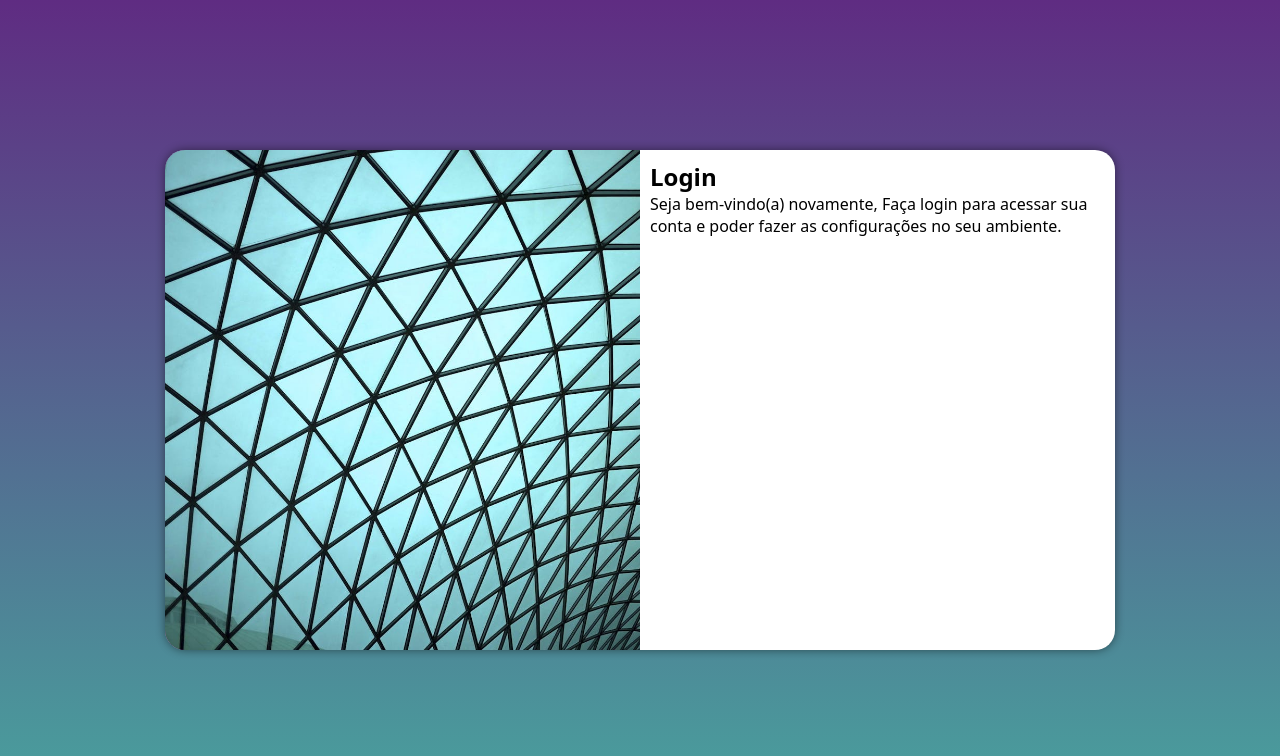
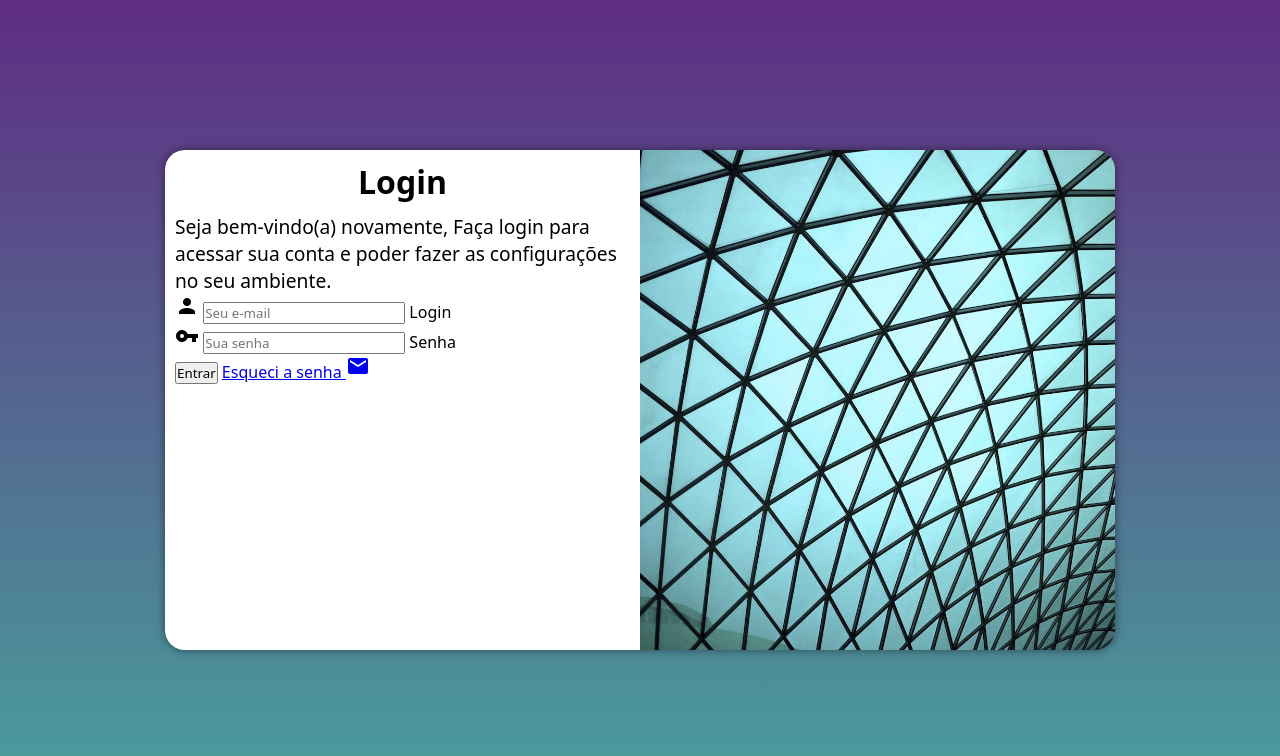
Before and after one commit to PietroBispo/projeto-login, a plain HTML site: page index.html in a window 1280 px wide. Drawn offline with Linux system fonts and the light colour scheme.

Commit message:
add o form

```diff
--- a/estilos/media-query.css
+++ b/estilos/media-query.css
@@ -35,16 +35,25 @@
     }
 
     section#login > div#imagem{
-        float: left;
+        float: right;
         width: 50%;
         height: 100%;
     }
 
     section#login > div#form{
-        float: right;
+        float: left;
         width: 50%;
+    }
+    div#form > h1{
+        font-size: 2em;
+    }
+
+    div#form > p{
+    font-size: 1.2em;
     }
 
 
 
+
+
 }
--- a/estilos/style.css
+++ b/estilos/style.css
@@ -57,3 +57,11 @@ section#login > div#form{
     padding: 10px;
     display: block;
 }
+
+div#form > h1{
+    text-align: center;
+    margin-bottom: 10px;
+}
+div#form > p{
+    font-size: 0.8em;
+}
--- a/index.html
+++ b/index.html
@@ -4,6 +4,7 @@
     <meta charset="UTF-8">
     <meta name="viewport" content="width=device-width, initial-scale=1.0">
     <title>Projeto Login</title>
+    <link  href="https://fonts.googleapis.com/icon?family=Material+Icons" rel="stylesheet">
     <link rel="stylesheet" href="estilos/style.css">
     <link rel="stylesheet" href="estilos/media-query.css">
 </head>
@@ -17,7 +18,25 @@
             <div id="form">
                 <h1>Login</h1>
                 <p>Seja bem-vindo(a) novamente, Faça login para acessar sua conta e poder fazer as configurações no seu ambiente.</p>
-                <form action="login.php" method="post">
+                <form action="login.php" method="post" autocomplete="on">
+                    <div class="campo">
+                        <i class="material-icons">person</i>
+                        <input type="email" name="login" id="ilogin" placeholder="Seu e-mail" autocomplete="email" required maxlength="30">
+                        <label for="ilogin">Login</label>
+
+                    </div>
+
+                    <div class="campo">
+                       <i class="material-icons">vpn_key</i>
+                        <input type="password" name="Senha" id="isenha" placeholder="Sua senha" autocomplete="current-password" required minlength="8" maxlength="20">
+                        <label for="isenha">Senha</label>
+
+
+                    </div>
+                    <input type="submit" value="Entrar">
+                    <a href="esqueci.html">
+                        Esqueci a senha <i class="material-icons">mail</i>
+                    </a>
 
                 </form>
 
```
